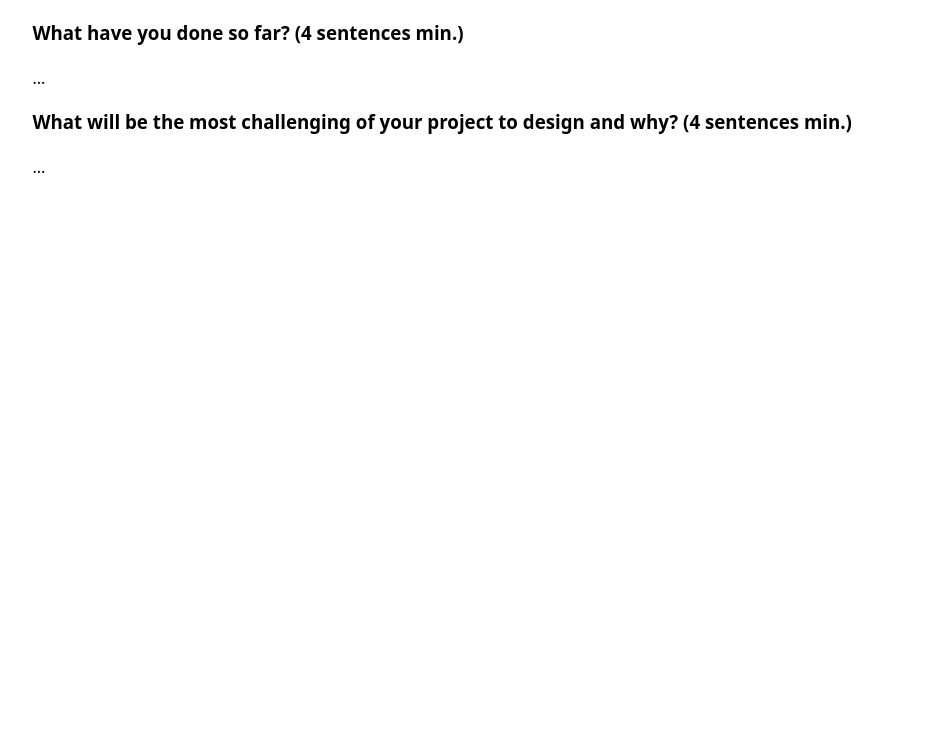
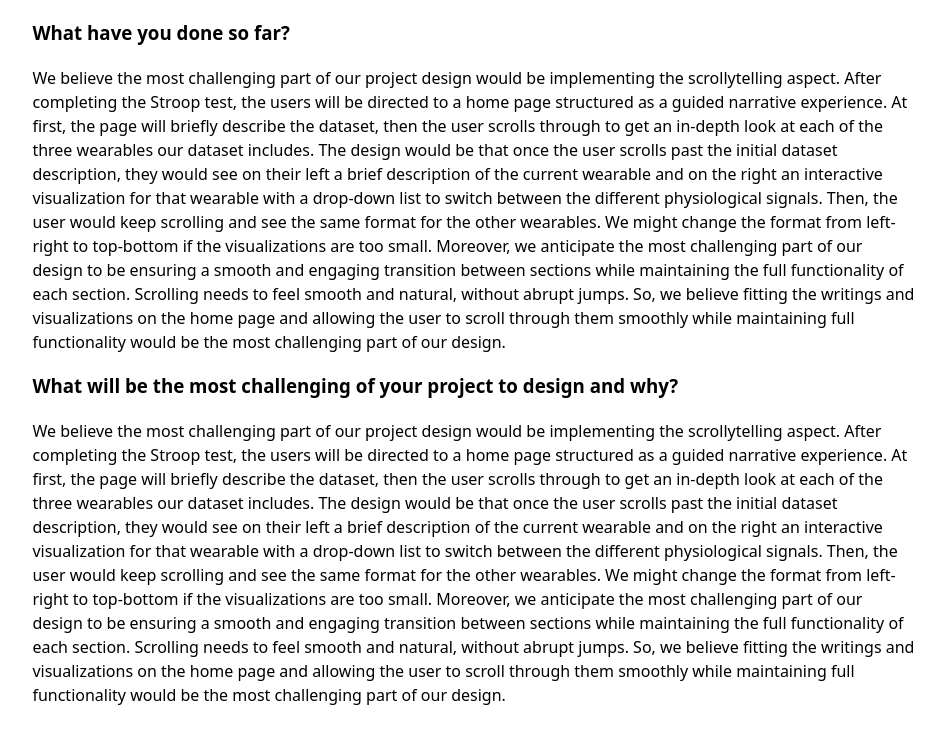
Before and after one commit to ReemaS03/GamificationVsCognitiveLoad, a plain HTML site: page writeup.html in a window 1280 px wide. Shown: the part 152-896 px from the top of the page, without its empty margins (166-1113 px from the left). Before the commit the page ends 800 px from the top, so only its background shows below. Drawn offline with Linux system fonts and the light colour scheme.

Commit message:
added the prototype writeup

```diff
--- a/writeup.html
+++ b/writeup.html
@@ -11,11 +11,13 @@
 
     <h1>Writeup</h1>
 
-    <h3>What have you done so far? (4 sentences min.)</h3>
-    <p>...</p>
+    <h3>What have you done so far?</h3>
+    <p>We believe the most challenging part of our project design would be implementing the scrollytelling aspect. After completing the Stroop test, the users will be directed to a home page structured as a guided narrative experience. At first, the page will briefly describe the dataset, then the user scrolls through to get an in-depth look at each of the three wearables our dataset includes. The design would be that once the user scrolls past the initial dataset description, they would see on their left a brief description of the current wearable and on the right an interactive visualization for that wearable with a drop-down list to switch between the different physiological signals. Then, the user would keep scrolling and see the same format for the other wearables. We might change the format from left-right to top-bottom if the visualizations are too small.
+        Moreover, we anticipate the most challenging part of our design to be ensuring a smooth and engaging transition between sections while maintaining the full functionality of each section. Scrolling needs to feel smooth and natural, without abrupt jumps. So, we believe fitting the writings and visualizations on the home page and allowing the user to scroll through them smoothly while maintaining full functionality would be the most challenging part of our design.</p>
 
-    <h3>What will be the most challenging of your project to design and why? (4 sentences min.)</h3>
-    <p>...</p>
+    <h3>What will be the most challenging of your project to design and why?</h3>
+    <p>We believe the most challenging part of our project design would be implementing the scrollytelling aspect. After completing the Stroop test, the users will be directed to a home page structured as a guided narrative experience. At first, the page will briefly describe the dataset, then the user scrolls through to get an in-depth look at each of the three wearables our dataset includes. The design would be that once the user scrolls past the initial dataset description, they would see on their left a brief description of the current wearable and on the right an interactive visualization for that wearable with a drop-down list to switch between the different physiological signals. Then, the user would keep scrolling and see the same format for the other wearables. We might change the format from left-right to top-bottom if the visualizations are too small.
+        Moreover, we anticipate the most challenging part of our design to be ensuring a smooth and engaging transition between sections while maintaining the full functionality of each section. Scrolling needs to feel smooth and natural, without abrupt jumps. So, we believe fitting the writings and visualizations on the home page and allowing the user to scroll through them smoothly while maintaining full functionality would be the most challenging part of our design.</p>
 
 </body>
 </html>
```
